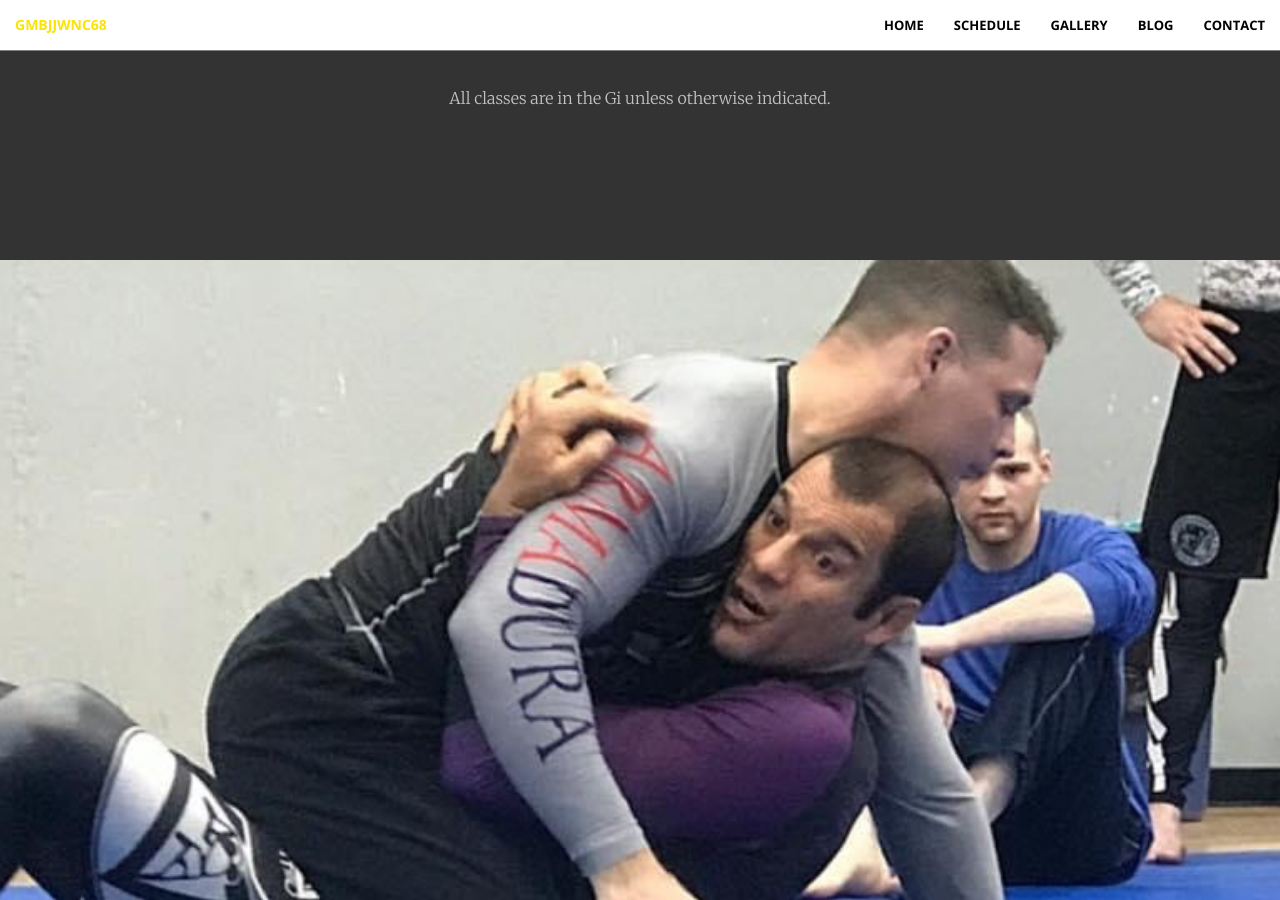
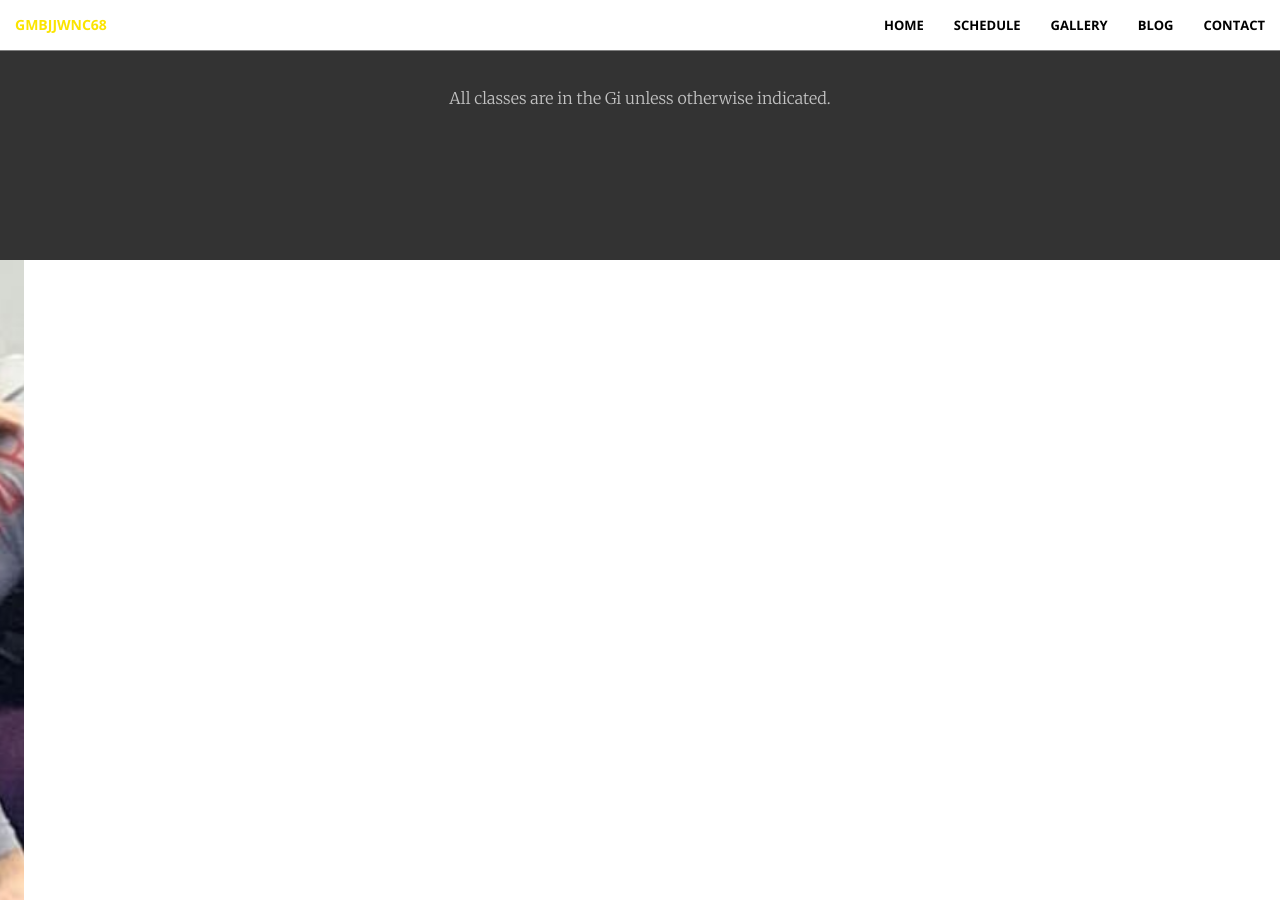
Before and after one commit to gmbjjwnc68/gmbjjwnc68.github.io, a Jekyll site: the page built from schedule.html, in a window 1280 px wide and 900 px high, scrolled down 1315 px. Built offline with Jekyll 4.4.1, drawn with Linux system fonts in a browser that asks for light colours.

Commit message:
Make sched footer more skinny

```diff
--- a/_includes/class_schedule_footer.html
+++ b/_includes/class_schedule_footer.html
@@ -17,6 +17,7 @@
               background-image: url('../img/schedule_footer_img.jpg');
               @media (min-width: 768px) {
                 min-height: 100%;
+                width: 1em;
                 background-size: scroll;
                 }
             }
```
